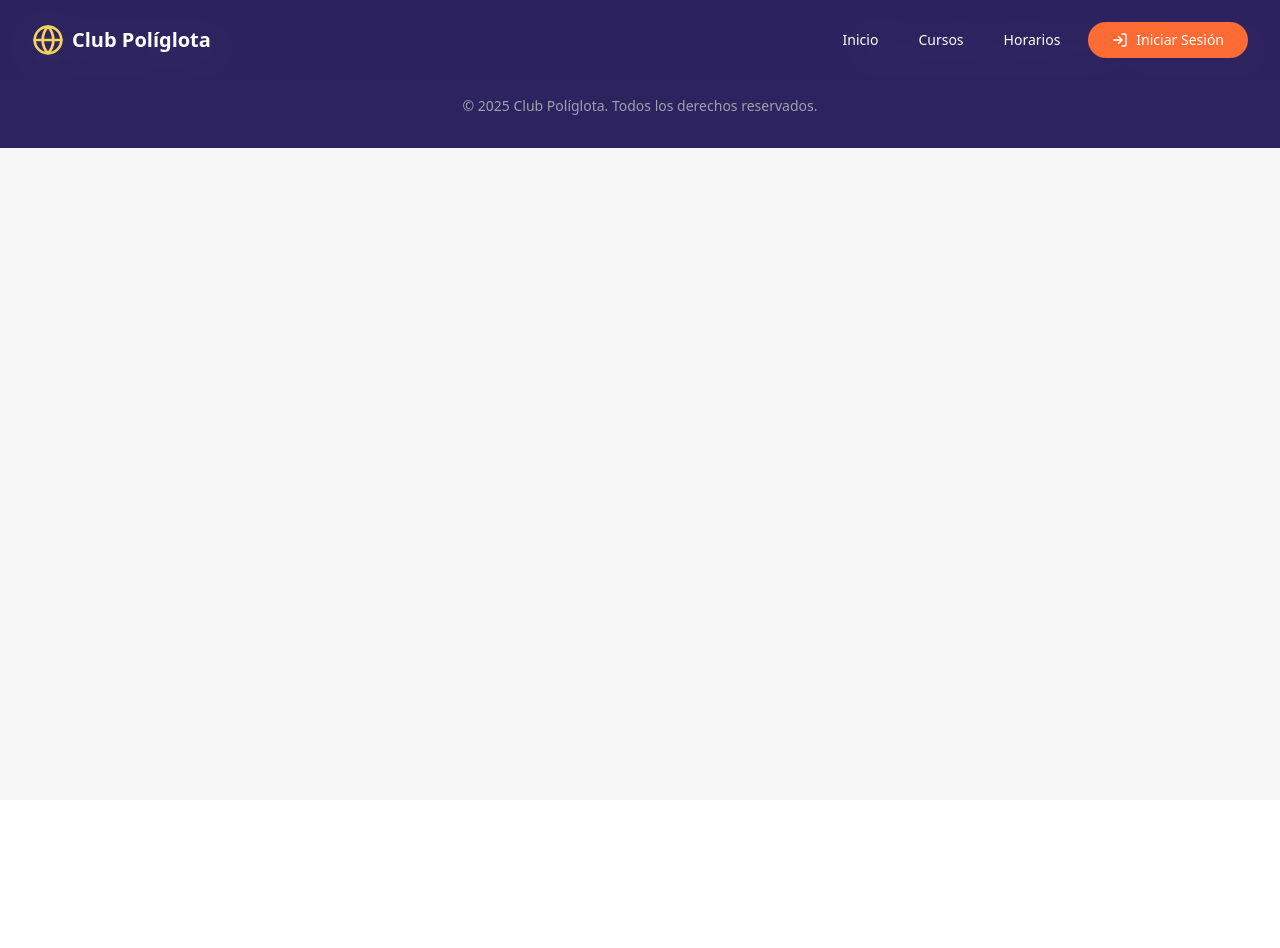
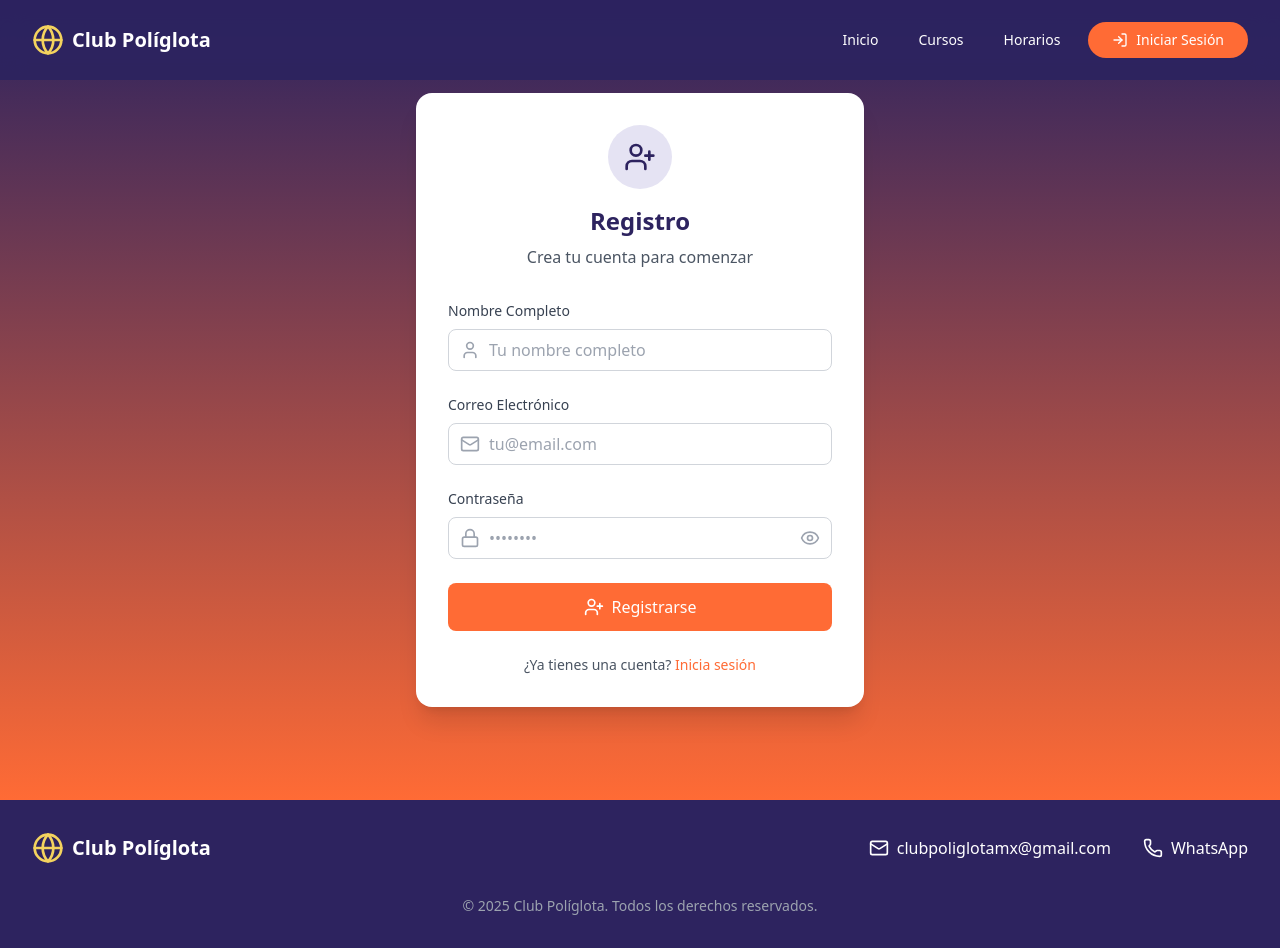
Before and after one commit to maikuamx/club-poliglota, a React (Vite) app: page /register in a window 1280 px wide. Before the commit the page ends 800 px from the top, so only its background shows below. Built offline with nearby package versions, Linux system fonts and the light colour scheme.

Commit message:
agregar registro

```diff
--- a/src/App.tsx
+++ b/src/App.tsx
@@ -1,10 +1,11 @@
-import { useEffect } from 'react';
+import React, { useEffect } from 'react';
 import { BrowserRouter as Router, Routes, Route } from 'react-router-dom';
 import { Navbar } from './components/Navbar';
 import { Hero } from './components/Hero';
 import { ContactForm } from './components/ContactForm';
 import { Footer } from './components/Footer';
 import { LoginForm } from './components/auth/LoginForm';
+import { RegisterForm } from './components/auth/RegisterForm';
 import { useAuthStore } from './store/authStore';
 
 function App() {
@@ -20,6 +21,7 @@ function App() {
         <Navbar />
         <Routes>
           <Route path="/login" element={<LoginForm />} />
+          <Route path="/register" element={<RegisterForm />} />
           <Route path="/" element={
             <main className="flex-grow">
               <Hero />
--- /dev/null
+++ b/src/components/auth/RegisterForm.tsx
@@ -0,0 +1,180 @@
+import React, { useState } from 'react';
+import { motion } from 'framer-motion';
+import { Mail, Lock, UserPlus, Eye, EyeOff, User } from 'lucide-react';
+import { useNavigate } from 'react-router-dom';
+
+const BACKEND_URL = 'https://club-poliglota.onrender.com';
+
+export function RegisterForm() {
+  const [formData, setFormData] = useState({
+    email: '',
+    password: '',
+    name: ''
+  });
+  const [showPassword, setShowPassword] = useState(false);
+  const [loading, setLoading] = useState(false);
+  const [error, setError] = useState('');
+
+  const navigate = useNavigate();
+
+  const handleSubmit = async (e: React.FormEvent) => {
+    e.preventDefault();
+    setLoading(true);
+    setError('');
+
+    try {
+      const response = await fetch(`${BACKEND_URL}/api/auth/register`, {
+        method: 'POST',
+        headers: {
+          'Content-Type': 'application/json'
+        },
+        body: JSON.stringify(formData)
+      });
+
+      if (!response.ok) {
+        const data = await response.json();
+        throw new Error(data.error || 'Registration failed');
+      }
+
+      // Registration successful
+      navigate('/login', { state: { message: 'Registration successful! Please log in.' } });
+    } catch (err) {
+      setError(err instanceof Error ? err.message : 'Registration failed');
+    } finally {
+      setLoading(false);
+    }
+  };
+
+  return (
+    <div className="min-h-screen bg-gradient-to-b from-[#2D235F] to-[#FF6B35] flex items-center justify-center px-4">
+      <motion.div
+        initial={{ opacity: 0, y: 20 }}
+        animate={{ opacity: 1, y: 0 }}
+        transition={{ duration: 0.6 }}
+        className="bg-white w-full max-w-md rounded-2xl shadow-xl p-8"
+      >
+        <div className="text-center mb-8">
+          <motion.div
+            initial={{ scale: 0 }}
+            animate={{ scale: 1 }}
+            transition={{ duration: 0.5 }}
+            className="bg-[#E5E3F3] w-16 h-16 rounded-full flex items-center justify-center mx-auto mb-4"
+          >
+            <UserPlus className="w-8 h-8 text-[#2D235F]" />
+          </motion.div>
+          <h2 className="text-2xl font-bold text-[#2D235F]">Registro</h2>
+          <p className="text-gray-600 mt-2">
+            Crea tu cuenta para comenzar
+          </p>
+        </div>
+
+        <form onSubmit={handleSubmit} className="space-y-6">
+          <div>
+            <label className="block text-sm font-medium text-gray-700 mb-2">
+              Nombre Completo
+            </label>
+            <div className="relative">
+              <User className="absolute left-3 top-1/2 transform -translate-y-1/2 text-gray-400 h-5 w-5" />
+              <input
+                type="text"
+                required
+                value={formData.name}
+                onChange={(e) => setFormData({ ...formData, name: e.target.value })}
+                className="w-full pl-10 pr-4 py-2 border border-gray-300 rounded-lg focus:outline-none focus:ring-2 focus:ring-[#FF6B35] focus:border-transparent"
+                placeholder="Tu nombre completo"
+              />
+            </div>
+          </div>
+
+          <div>
+            <label className="block text-sm font-medium text-gray-700 mb-2">
+              Correo Electrónico
+            </label>
+            <div className="relative">
+              <Mail className="absolute left-3 top-1/2 transform -translate-y-1/2 text-gray-400 h-5 w-5" />
+              <input
+                type="email"
+                required
+                value={formData.email}
+                onChange={(e) => setFormData({ ...formData, email: e.target.value })}
+                className="w-full pl-10 pr-4 py-2 border border-gray-300 rounded-lg focus:outline-none focus:ring-2 focus:ring-[#FF6B35] focus:border-transparent"
+                placeholder="tu@email.com"
+              />
+            </div>
+          </div>
+
+          <div>
+            <label className="block text-sm font-medium text-gray-700 mb-2">
+              Contraseña
+            </label>
+            <div className="relative">
+              <Lock className="absolute left-3 top-1/2 transform -translate-y-1/2 text-gray-400 h-5 w-5" />
+              <input
+                type={showPassword ? 'text' : 'password'}
+                required
+                value={formData.password}
+                onChange={(e) => setFormData({ ...formData, password: e.target.value })}
+                className="w-full pl-10 pr-12 py-2 border border-gray-300 rounded-lg focus:outline-none focus:ring-2 focus:ring-[#FF6B35] focus:border-transparent"
+                placeholder="••••••••"
+              />
+              <button
+                type="button"
+                onClick={() => setShowPassword(!showPassword)}
+                className="absolute right-3 top-1/2 transform -translate-y-1/2 text-gray-400 hover:text-gray-600"
+              >
+                {showPassword ? (
+                  <EyeOff className="h-5 w-5" />
+                ) : (
+                  <Eye className="h-5 w-5" />
+                )}
+              </button>
+            </div>
+          </div>
+
+          {error && (
+            <motion.p
+              initial={{ opacity: 0 }}
+              animate={{ opacity: 1 }}
+              className="text-red-500 text-sm text-center"
+            >
+              {error}
+            </motion.p>
+          )}
+
+          <motion.button
+            whileHover={{ scale: 1.02 }}
+            whileTap={{ scale: 0.98 }}
+            type="submit"
+            disabled={loading}
+            className={`
+              w-full bg-[#FF6B35] text-white py-3 px-6 rounded-lg font-medium
+              flex items-center justify-center
+              ${loading ? 'opacity-70 cursor-not-allowed' : 'hover:bg-opacity-90'}
+              transition-colors duration-200
+            `}
+          >
+            {loading ? (
+              <div className="w-6 h-6 border-2 border-white border-t-transparent rounded-full animate-spin" />
+            ) : (
+              <>
+                <UserPlus className="h-5 w-5 mr-2" />
+                Registrarse
+              </>
+            )}
+          </motion.button>
+
+          <p className="text-center text-sm text-gray-600">
+            ¿Ya tienes una cuenta?{' '}
+            <button
+              type="button"
+              onClick={() => navigate('/login')}
+              className="text-[#FF6B35] hover:underline font-medium"
+            >
+              Inicia sesión
+            </button>
+          </p>
+        </form>
+      </motion.div>
+    </div>
+  );
+}
```
Also changed, not shown: 1 other file (tests, documents, lock files or other folders).
